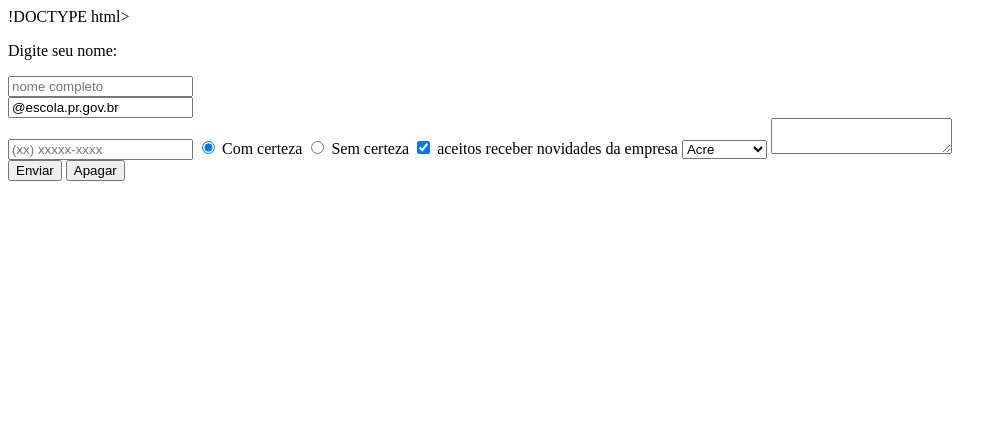
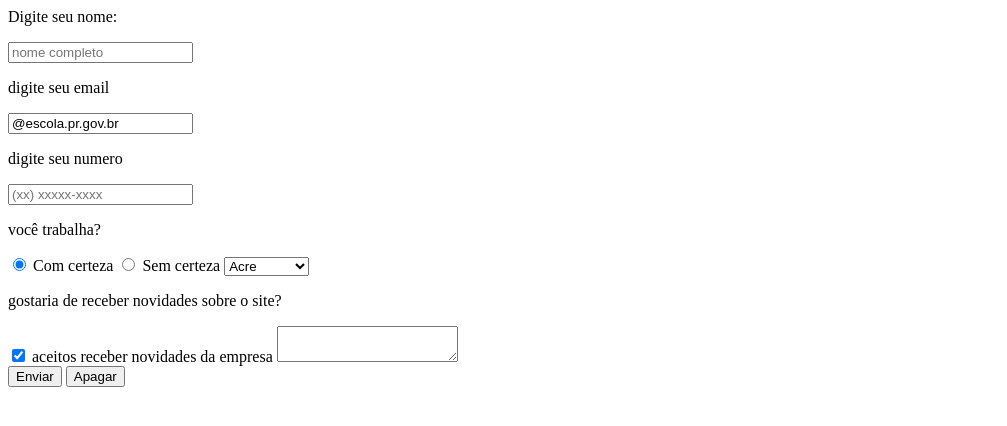
Before and after one commit to gisevulsk/Gii, a plain HTML site: page index.html in a window 1280 px wide. Shown: the whole page, without its empty margins (0-1007 px from the left). Drawn offline with Linux system fonts and the light colour scheme.

Commit message:
yjcfjcfghj

```diff
--- a/index.html
+++ b/index.html
@@ -1,4 +1,4 @@
-!DOCTYPE html>
+
 <html lang="pt-br">
 <head>
     <meta charset="UTF-8">
@@ -9,17 +9,22 @@
     <form action="https://formspree.io/f/mvgprgay" method="post">
         <p>Digite seu nome: </p>
         <input type="text" name="nome" placeholder="nome completo"> <br>
+        <p> digite seu email</p>
         <input type="email" name="email" value="@escola.pr.gov.br"> <br>
+        <p>digite seu numero</p>
         <input type="number" name="telefone" placeholder="(xx) xxxxx-xxxx">
+        <p>você trabalha?</p>
         <input type="radio" name="trabalho" value="Sim" checked> Com certeza
         <input type="radio" name="trabalho" value="Não"> Sem certeza
-        <input type="checkbox" name="novidades" checked> aceitos receber novidades da empresa
         <select name="estados" id="">
             <option value="1">Acre</option>
             <option value="2">Alagoas</option>
             <option value="3">Amapa</option>
             <option value="4">Amazonas</option>
         </select>
+        <p>gostaria de receber novidades sobre o site?</p>
+        <input type="checkbox" name="novidades" checked> aceitos receber novidades da empresa
+
         <textarea name="comentario" id=""></textarea>
         <br>
 <button type="submit">Enviar</button>
```
